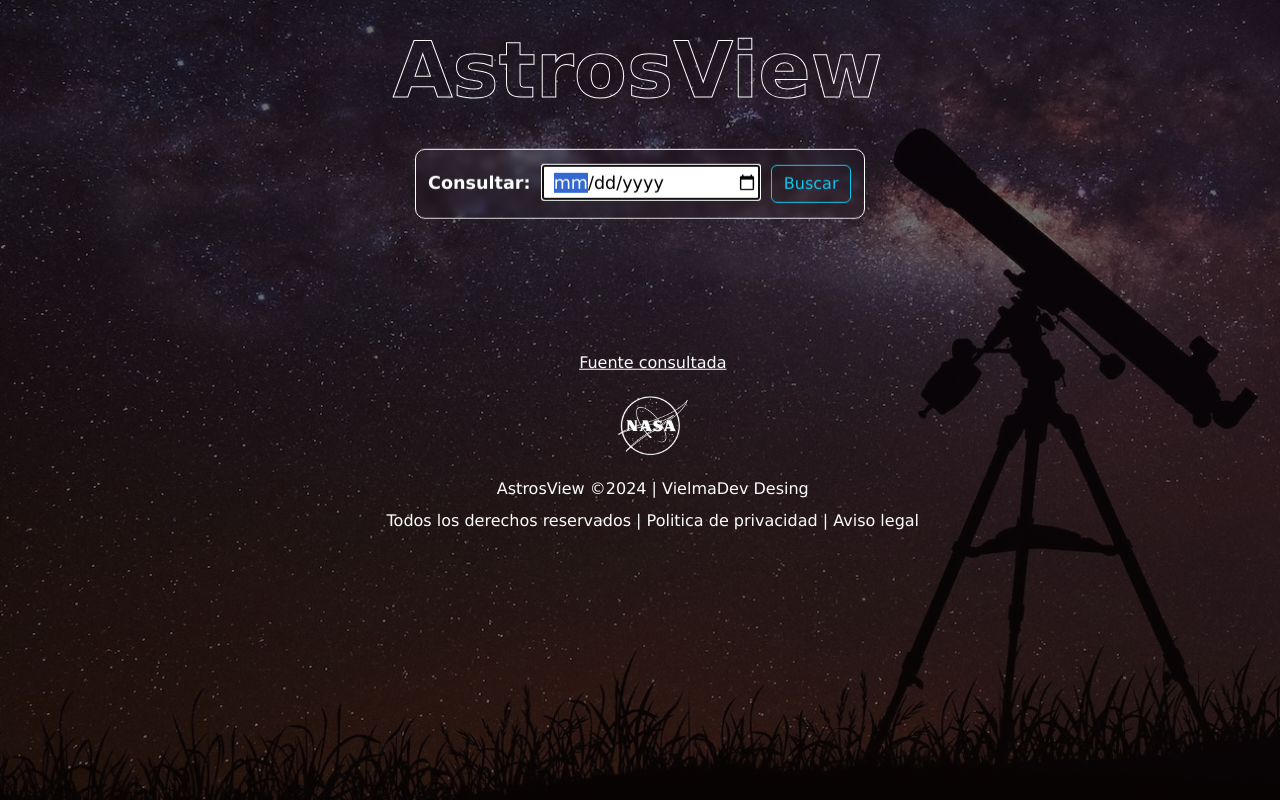
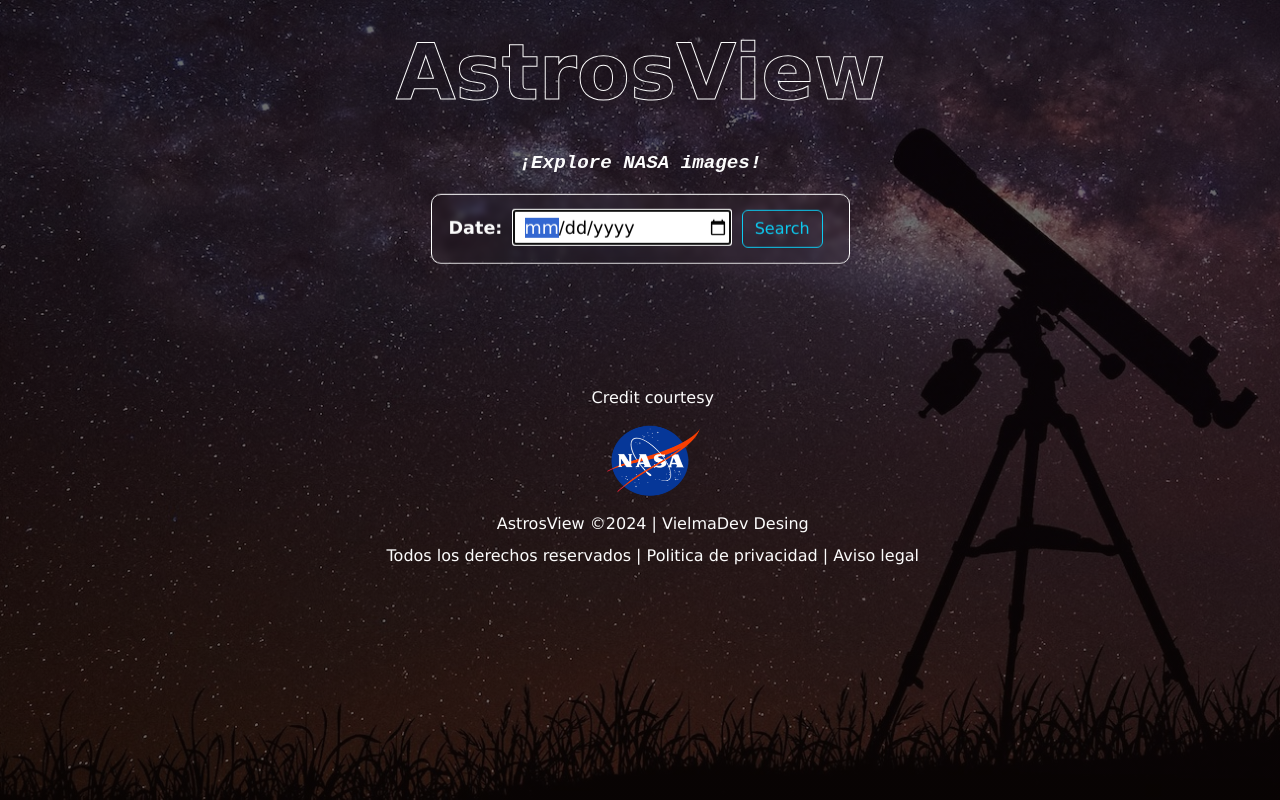
Before and after one commit to VielmaDev/AstroViews, a Django app: template browser/templates/browser/base.html in a window 1280 px wide. Run offline with Django 4.2, Linux system fonts and the light colour scheme; the template is opened without the code that fills it, so the values that code supplies are empty; some libraries are stand-ins or nearby versions.

Commit message:
Update and improvements in templates and search engine

```diff
--- a/browser/static/css/app.css
+++ b/browser/static/css/app.css
@@ -14,19 +14,43 @@
     -webkit-text-stroke-width: 1px;
     -webkit-text-stroke-color: rgb(252, 252, 252);
     text-align: center;
-    padding-top: 4px;
-    padding-bottom: 6px;
+    padding-top: 5px;
+    padding-bottom: 3px;
 }
 
 a{
     text-decoration: none;
 }
 
+a:link{
+    color:  rgb(252, 252, 252);
+}
+
+a:visited{
+    color: rgb(252, 252, 252);
+}
+
+a:hover{
+    color:rgb(7, 223, 238);
+}
+
+#slogan{
+    font-family:'Courier New', Courier, monospace;
+    font-weight: bold;
+    font-style: italic;
+    font-size: 1.2em;
+    text-align: center;
+    color: rgb(252, 252, 252);
+    padding-top: 3px;
+    padding-bottom: 7px;
+
+}
+
 #browser{
     border: 1px solid #fff;
     border-radius: 10px;
     backdrop-filter: blur(3px);
-    width: 450px;
+    width: 419px;
     height: 70px;
 
     font-family: Verdana, Geneva, Tahoma, sans-serif;
@@ -43,7 +67,8 @@
 
 
 .label{
-    margin-right: 5px;
+    margin-right: 4px;
+    margin-left: 5px;
 }
 
 .date{
@@ -73,10 +98,11 @@
 
 }
 
-.clearfix h6{
+.clearfix h5{
+    font-family:'Courier New', Courier, monospace;
     text-align: center;
     font-weight: bold;
-    color:rgb(252, 252, 252);
+    color:rgb(7, 223, 238);
     padding-top: 14px;
     padding-bottom: 2px;
     position: relative;
@@ -121,12 +147,12 @@
     text-align: center;
     padding-bottom: 12px;
     position: relative;
-    top: 11%;
     left: 0%;
-    transform: translate(1%, 12%);
+    top: 10%;
+    transform: translate(1%, 11%);
 }
 
 #logonasa{
-    width: 70px;
+    width: 93px;
     height: 70px;
 }
--- a/browser/templates/browser/base.html
+++ b/browser/templates/browser/base.html
@@ -20,19 +20,26 @@
 
 <!--Body-->
 
+<!--Logo-->
+
 <body>
     <div class="container-fluid my-3" id="logo">
         <h1 class="label" id="logo"><a href="{% url 'today' %}">AstrosView</a></h1>
     </div>
 
+    <div class="container-fluid my-1">
+        <h6 class="label" id="slogan">¡Explore NASA images!</h6>
+    </div>
+
+    <!--browser-->
     <nav>
         <div class="search-bar">
             <form action="browser_set" method="get" autocomplete="off">
                 {% csrf_token %}
                 <div class="container-fluid my-3" id="browser">
-                    <label class="label">Consultar:</label>
+                    <label class="label">Date:</label>
                     <input class="date" type="date" name="date" autofocus required>
-                    <button type="submit" class="btn btn-outline-info">Buscar</button>
+                    <button type="submit" class="btn btn-outline-info">Search</button>
                 </div>
             </form>
         </div>
@@ -51,10 +58,10 @@
 <!-- Footer -->
    <footer>
         <div class="container my-3">
-            <p style="text-decoration: underline;">Fuente consultada</p>
+            <p>Credit courtesy</p>
         </div>
         <div class="container my-3">
-            <img src="{% static 'img/nasalogo.png' %}" id="logonasa" alt="Nasa">
+            <a href="https://www.nasa.gov/"><img src="{% static 'img/nasalogo.png' %}" id="logonasa" alt="Nasa"></a>
         </div>
 
         <div class="container my-2">
```
Also changed, not shown: browser/templates/browser/index.html (+15 -2 lines), browser/views.py (+17 -6 lines), Página principal del sitio web astroview.jpg, browser/static/img/Pantalla index.jpg, browser/static/img/nasalogo.png.
